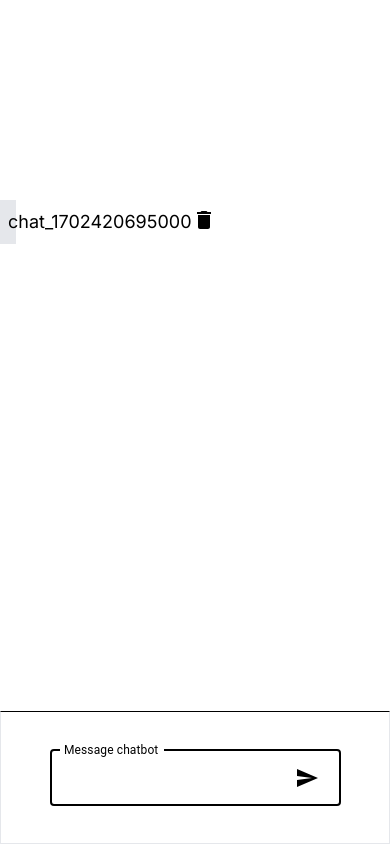
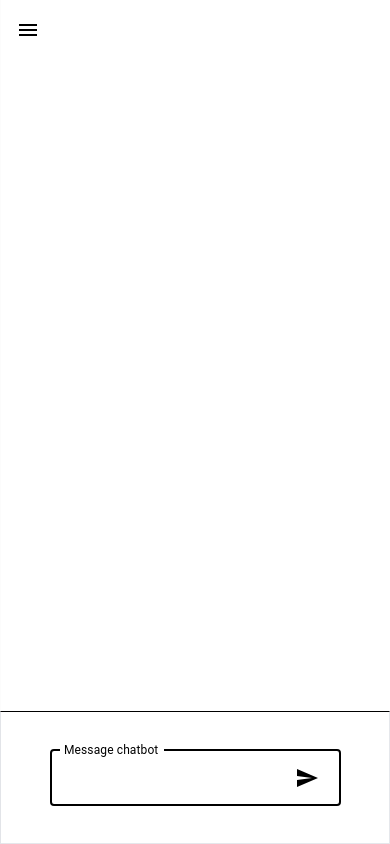
Before and after one commit to armirqurdina00/chatbot, a Next.js app: page / in a window 390 px wide. Built offline with nearby package versions, Linux system fonts and the light colour scheme.

Commit message:
Make changes on responsive design

```diff
--- a/app/components/sidebar.js
+++ b/app/components/sidebar.js
@@ -1,9 +1,10 @@
 import { useContext } from "react";
 import { MyContext } from "./MyContext";
 import DeleteIcon from "@mui/icons-material/Delete";
+import CloseIcon from '@mui/icons-material/Close';
 
 const Sidebar = () => {
-  const { chats, currentChat, setChats, setAllTexts, setCurrentChat } =
+  const { chats, currentChat, setChats, setAllTexts, setCurrentChat, sideBarRef } =
     useContext(MyContext);
 
   const addNewChat = () => {
@@ -29,7 +30,7 @@ const Sidebar = () => {
     localStorage.setItem("texts", JSON.stringify(newTexts));
     setChats(newTexts.map((t) => t.chat));
     setAllTexts([]);
-    if (currentChat === chat) selectChat(newTexts[newTexts.length-1].chat)
+    if (currentChat === chat) selectChat(newTexts[newTexts.length - 1].chat)
   };
 
   const selectChat = (chat) => {
@@ -41,15 +42,17 @@ const Sidebar = () => {
   };
 
   return (
-    <div className="bg-black md:w-1/6 w-0 h-screen text-white">
-      <h1 className="p-2 text-xl">Welcome to Chatbot</h1>
-
+    <div className="bg-black md:w-2/6 lg:w-1/5 md:static w-2/3 absolute top-0 left-0 md:translate-x-0 -translate-x-full z-10 h-screen text-white transition-all" ref={sideBarRef}>
+      <div className="flex justify-between items-center">
+        <h1 className="p-2 text-xl">Welcome to Chatbot</h1>
+        <div className="md:hidden p-2 cursor-pointer" onClick={() => sideBarRef.current.classList.replace('translate-x-0', '-translate-x-full')}><CloseIcon /></div>
+      </div>
       <h1 className="p-2 text-xl">
         <button onClick={addNewChat} className="hover:text-underline">Add new chat</button>
       </h1>
       {chats &&
         chats.map((chat) => (
-          <div key={chat} className={`p-2 text-lg flex justify-between ${chat === currentChat && 'bg-gray-200 text-black'}`}>
+          <div key={chat} className={`p-2 text-lg flex justify-between overflow-scroll ${chat === currentChat && 'bg-gray-200 text-black'}`}>
             <button onClick={() => selectChat(chat)}>{chat}</button>
             <DeleteIcon titleAccess="Delete" className="cursor-pointer hover:text-red-600" onClick={() => deleteChat(chat)} />
           </div>
--- a/app/page.js
+++ b/app/page.js
@@ -8,6 +8,7 @@ import { MyContext } from "./components/MyContext";
 
 import Router from "next/router";
 import { BeatLoader } from "react-spinners";
+import MenuIcon from '@mui/icons-material/Menu';
 
 export default function Home() {
   const [text, setText] = useState("");
@@ -16,8 +17,8 @@ export default function Home() {
   const [loading, setLoading] = useState(false);
 
   const texts = JSON.parse(localStorage.getItem("texts")) || [];
-  if(texts.length == 0) {
-    const newChat = {chat: `chat_${Date.now()}`, texts: []};
+  if (texts.length == 0) {
+    const newChat = { chat: `chat_${Date.now()}`, texts: [] };
     texts.push(newChat);
     window.localStorage.setItem("texts", JSON.stringify(texts));
   }
@@ -26,6 +27,7 @@ export default function Home() {
   const [currentChat, setCurrentChat] = useState(initialChats[0]);
 
   const bottomSection = useRef(null);
+  const sideBarRef = useRef(null)
 
   useEffect(() => {
     bottomSection.current.scroll({
@@ -50,9 +52,15 @@ export default function Home() {
         setCurrentChat,
         chats,
         setChats,
+        sideBarRef
       }}
     >
       <div className="flex">
+        <div className="cursor-pointer absolute z-10 p-4 md:hidden " onClick={() => {
+          sideBarRef.current.classList.replace('-translate-x-full', 'translate-x-0')
+        }}>
+          <MenuIcon className="" />
+        </div>
         <Sidebar />
         <div className="md:w-5/6 w-full h-screen overflow-scroll relative">
           <div className="w-full h-screen flex flex-col-reverse justify-between">
@@ -64,7 +72,7 @@ export default function Home() {
               ref={bottomSection}
               id="bottom-section"
             >
-              <div className="md:w-1/2 w-3/4">
+              <div className="md:w-1/2 w-3/4 md:mt-0 mt-5">
                 {allTexts &&
                   allTexts.map((session, index) => (
                     <div key={index}>
```
